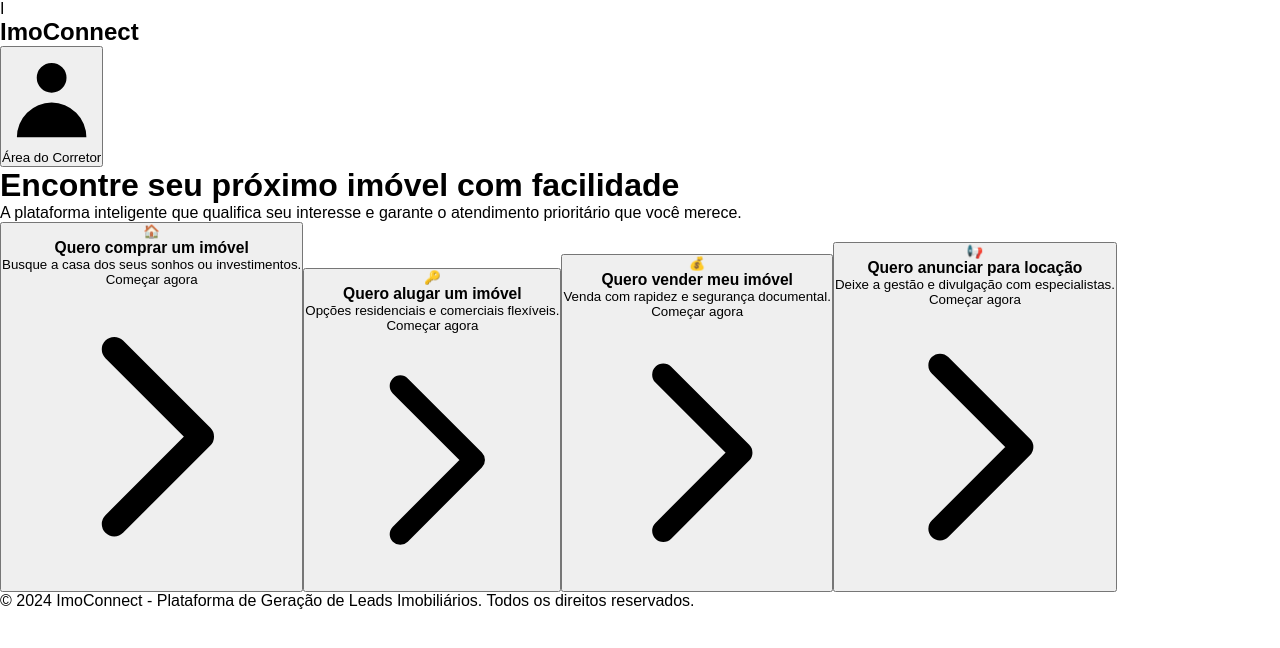
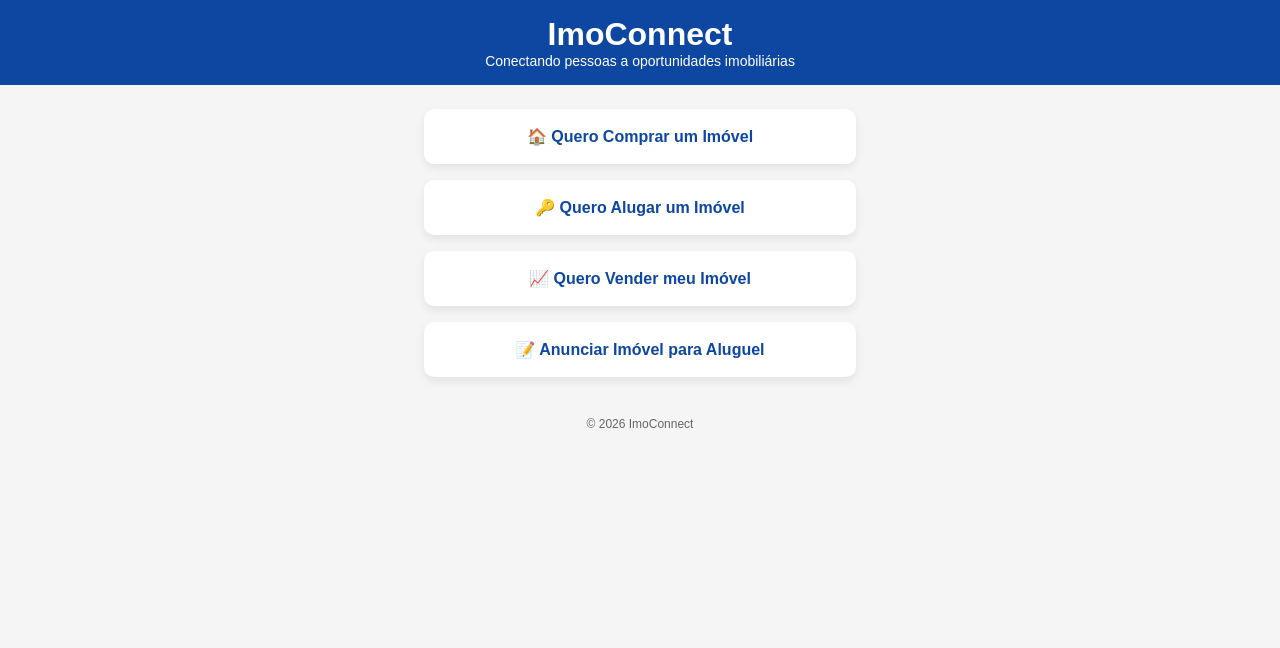
Before and after one commit to ozieldecastro-sys/imoconnect, a React (Vite) app: page / in a window 1280 px wide. Shown: the top 648 px of the page. Built offline with nearby package versions, Linux system fonts and the light colour scheme.

Commit message:
Atualiza layout da Home do ImoConnect

```diff
--- a/src/pages/Home.tsx
+++ b/src/pages/Home.tsx
@@ -1,91 +1,69 @@
+import { Link } from "react-router-dom";
 
-import React from 'react';
-import { LeadType } from '../types';
+export default function Home() {
+  return (
+    <div style={{ minHeight: "100vh", background: "#f5f5f5" }}>
 
-interface HomeProps {
-  onSelect: (type: LeadType) => void;
-  goToCRM: () => void;
-}
-
-const Home: React.FC<HomeProps> = ({ onSelect, goToCRM }) => {
-  return (
-    <div className="max-w-5xl mx-auto px-4 py-12 md:py-24">
-      <div className="flex justify-between items-center mb-12">
-        <div className="flex items-center gap-2">
-          <div className="w-10 h-10 bg-indigo-600 rounded-lg flex items-center justify-center">
-            <span className="text-white font-bold text-xl">I</span>
-          </div>
-          <h2 className="text-2xl font-bold text-slate-800">ImoConnect</h2>
-        </div>
-        <button
-          onClick={goToCRM}
-          className="text-indigo-600 font-medium hover:text-indigo-800 transition-colors flex items-center gap-2"
-        >
-          <svg xmlns="http://www.w3.org/2000/svg" className="h-5 w-5" viewBox="0 0 20 20" fill="currentColor">
-            <path fillRule="evenodd" d="M10 9a3 3 0 100-6 3 3 0 000 6zm-7 9a7 7 0 1114 0H3z" clipRule="evenodd" />
-          </svg>
-          Área do Corretor
-        </button>
-      </div>
-
-      <header className="text-center mb-16">
-        <h1 className="text-4xl md:text-5xl font-extrabold text-slate-900 mb-6 tracking-tight">
-          Encontre seu próximo imóvel com facilidade
-        </h1>
-        <p className="text-xl text-slate-600 max-w-2xl mx-auto">
-          A plataforma inteligente que qualifica seu interesse e garante o atendimento prioritário que você merece.
+      {/* Header */}
+      <header style={{
+        background: "#0d47a1",
+        padding: "16px",
+        color: "#fff",
+        textAlign: "center"
+      }}>
+        <h1 style={{ margin: 0 }}>ImoConnect</h1>
+        <p style={{ margin: 0, fontSize: "14px" }}>
+          Conectando pessoas a oportunidades imobiliárias
         </p>
       </header>
 
-      <div className="grid grid-cols-1 md:grid-cols-2 gap-6">
-        <Card
-          title="Quero comprar um imóvel"
-          description="Busque a casa dos seus sonhos ou investimentos."
-          icon="🏠"
-          onClick={() => onSelect(LeadType.COMPRAR)}
-        />
-        <Card
-          title="Quero alugar um imóvel"
-          description="Opções residenciais e comerciais flexíveis."
-          icon="🔑"
-          onClick={() => onSelect(LeadType.ALUGAR)}
-        />
-        <Card
-          title="Quero vender meu imóvel"
-          description="Venda com rapidez e segurança documental."
-          icon="💰"
-          onClick={() => onSelect(LeadType.VENDER)}
-        />
-        <Card
-          title="Quero anunciar para locação"
-          description="Deixe a gestão e divulgação com especialistas."
-          icon="📢"
-          onClick={() => onSelect(LeadType.ANUNCIAR)}
-        />
-      </div>
+      {/* Conteúdo */}
+      <main style={{
+        padding: "24px",
+        display: "grid",
+        gap: "16px",
+        maxWidth: "480px",
+        margin: "0 auto"
+      }}>
 
-      <footer className="mt-24 pt-8 border-t border-slate-200 text-center text-slate-500 text-sm">
-        © 2024 ImoConnect - Plataforma de Geração de Leads Imobiliários. Todos os direitos reservados.
+        <Link to="/quero-comprar" style={cardStyle}>
+          🏠 Quero Comprar um Imóvel
+        </Link>
+
+        <Link to="/quero-alugar" style={cardStyle}>
+          🔑 Quero Alugar um Imóvel
+        </Link>
+
+        <Link to="/quero-vender" style={cardStyle}>
+          📈 Quero Vender meu Imóvel
+        </Link>
+
+        <Link to="/anunciar" style={cardStyle}>
+          📝 Anunciar Imóvel para Aluguel
+        </Link>
+
+      </main>
+
+      {/* Rodapé */}
+      <footer style={{
+        textAlign: "center",
+        fontSize: "12px",
+        padding: "16px",
+        color: "#666"
+      }}>
+        © {new Date().getFullYear()} ImoConnect
       </footer>
     </div>
   );
+}
+
+const cardStyle = {
+  background: "#fff",
+  padding: "18px",
+  borderRadius: "10px",
+  textDecoration: "none",
+  color: "#0d47a1",
+  fontWeight: 600,
+  boxShadow: "0 4px 10px rgba(0,0,0,0.08)",
+  textAlign: "center" as const
 };
-
-const Card: React.FC<{ title: string; description: string; icon: string; onClick: () => void }> = ({ title, description, icon, onClick }) => (
-  <button
-    onClick={onClick}
-    className="bg-white p-8 rounded-2xl border border-slate-200 shadow-sm hover:shadow-xl hover:border-indigo-300 transition-all text-left group"
-  >
-    <div className="text-4xl mb-4 group-hover:scale-110 transition-transform inline-block">{icon}</div>
-    <h3 className="text-xl font-bold text-slate-800 mb-2">{title}</h3>
-    <p className="text-slate-600">{description}</p>
-    <div className="mt-6 flex items-center text-indigo-600 font-semibold text-sm">
-      Começar agora
-      <svg xmlns="http://www.w3.org/2000/svg" className="h-4 w-4 ml-2 group-hover:translate-x-1 transition-transform" fill="none" viewBox="0 0 24 24" stroke="currentColor">
-        <path strokeLinecap="round" strokeLinejoin="round" strokeWidth={2} d="M9 5l7 7-7 7" />
-      </svg>
-    </div>
-  </button>
-);
-
-export default Home;
```
